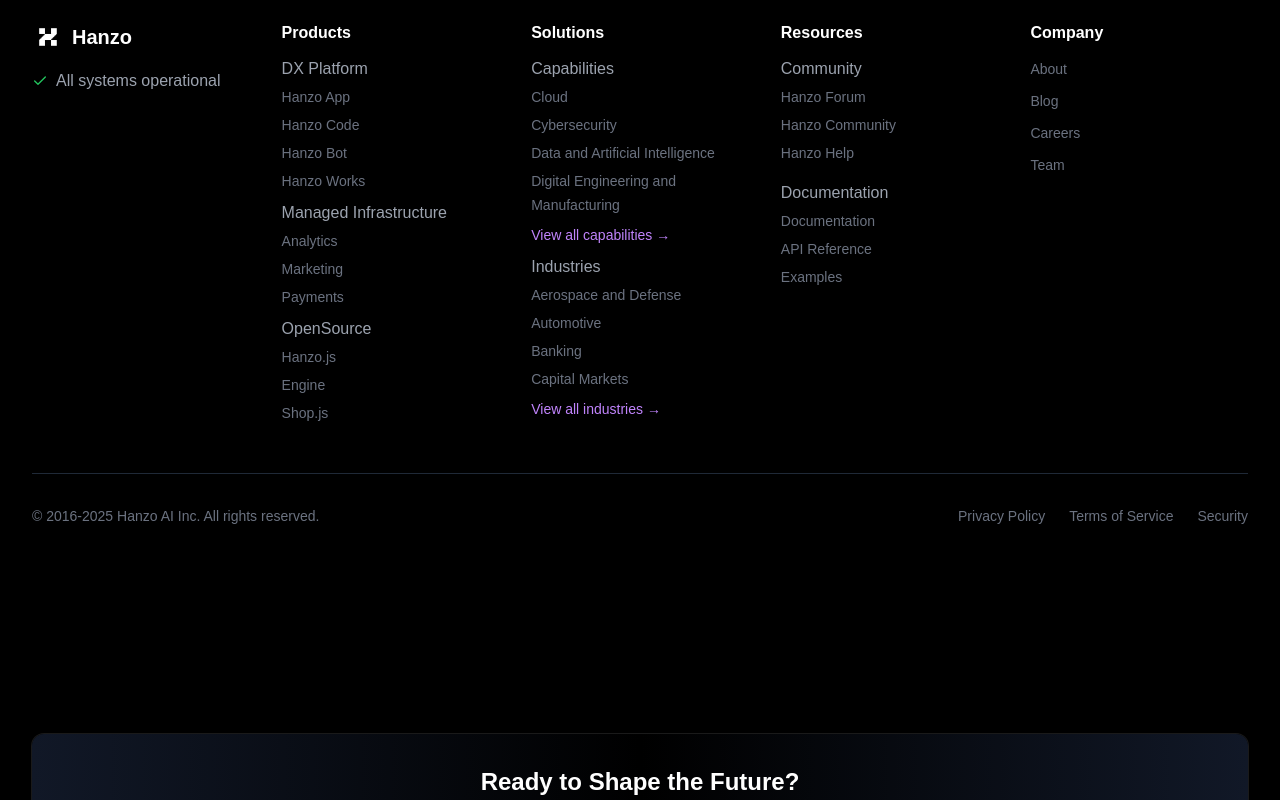
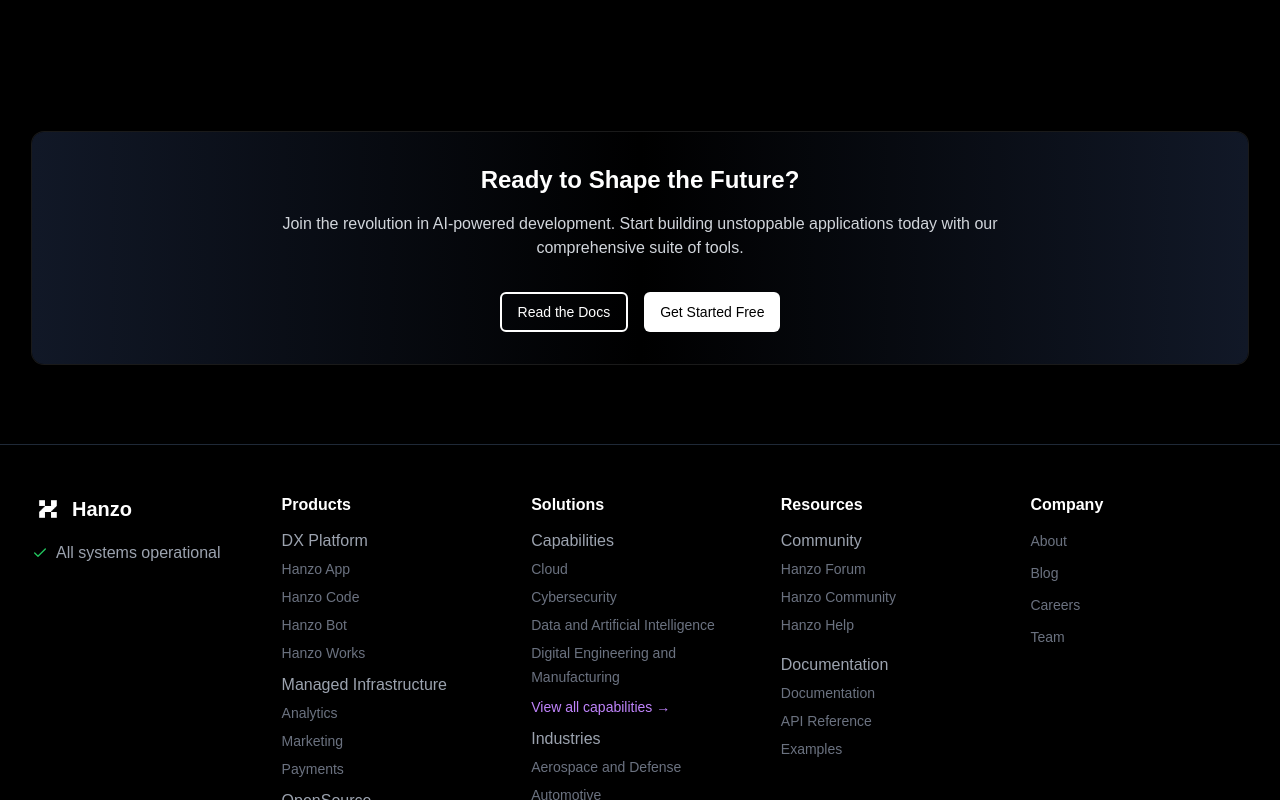
Before and after one commit to hanzoai/hanzo.industries, a React (Vite) app: page / in a window 1280 px wide. Shown: the part 10160-10960 px from the top of the page. Built offline with nearby package versions, Linux system fonts and the light colour scheme; a web font is replaced by a local one.

Commit message:
Reorder Products component
Move the `<Products />` component to appear before the `<Footer />` component in the `Index` page.

```diff
--- a/src/pages/Index.tsx
+++ b/src/pages/Index.tsx
@@ -1,4 +1,3 @@
-
 import { useEffect } from "react";
 import Navbar from "@/components/Navbar";
 import Hero from "@/components/Hero";
@@ -57,9 +56,9 @@ const Index = () => {
         <Testimonials />
         <LastSupper members={[]} />
         <HeroPoem />
+        <Products />
       </main>
       <Footer />
-      <Products />
     </div>
   );
 };
```
